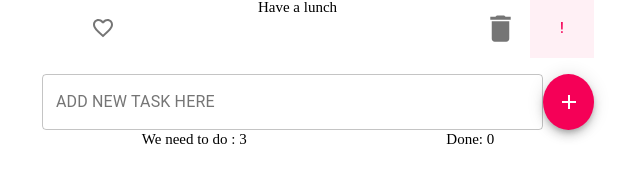
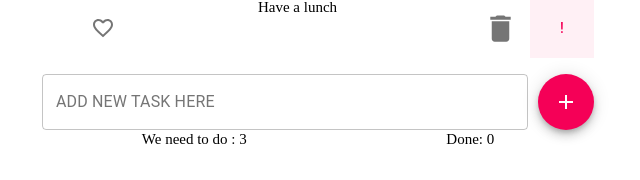
Before and after one commit to Natalina27/Todo_Udemy_UB, a React (Create React App) app: page / in a window 1280 px wide. Shown: the part 271-451 px from the top of the page, without its empty margins (322-962 px from the left). Built offline with nearby package versions, Linux system fonts and the light colour scheme.

Commit message:
Form , onSubmit, onChange

```diff
--- a/src/components/App/App.js
+++ b/src/components/App/App.js
@@ -61,7 +61,6 @@ class App extends Component {
 
     };
 
-
     toggleProperty(arr, id, propName){
         const indx = arr.findIndex((el) => el.id === id);
         //1.update object
--- a/src/components/InputTask/InputTask.js
+++ b/src/components/InputTask/InputTask.js
@@ -5,28 +5,47 @@ import Fab from '@material-ui/core/Fab';
 import AddIcon from '@material-ui/icons/Add';
 
 class InputTask extends React.Component{
+
+    state = {
+        label: ''
+    };
+
+    onLabelChange = (event) =>{
+        this.setState(
+            {
+                label: event.target.value
+            });
+    };
+
+    onSubmit =(event) => {
+        event.preventDefault();
+        this.props.onAdded(this.state.label);
+    };
+
+
     render() {
-         const {onAdded} = this.props;
+        return (
+            <form className={styles.newTask}
+                 onSubmit={this.onSubmit}>
 
-        return (
-            <div className={styles.newTask}>
                 <TextField
                     id="outlined-basic"
                     label="ADD NEW TASK HERE"
                     variant="outlined"
                     color="secondary"
-                    fullWidth={true}
+                    className={styles.input}
+                     onChange={this.onLabelChange}
                 />
                 <Fab
                     color="secondary"
                     aria-label="add"
                     href="#"
-                     onClick={() => onAdded('new task')}
+                   onClick={this.onSubmit}
                 >
 
                     <AddIcon/>
                 </Fab>
-            </div>
+            </form>
 
         )
     }
--- a/src/components/InputTask/InputTask.module.css
+++ b/src/components/InputTask/InputTask.module.css
@@ -2,3 +2,6 @@
     display: flex;
     justify-content: space-between;
 }
+.input{
+    width: 88%;
+}
```
